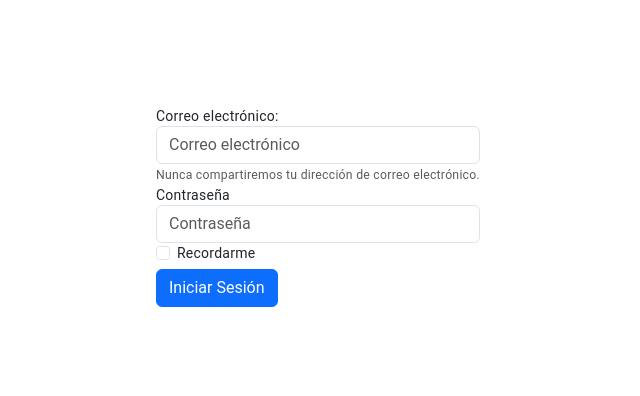
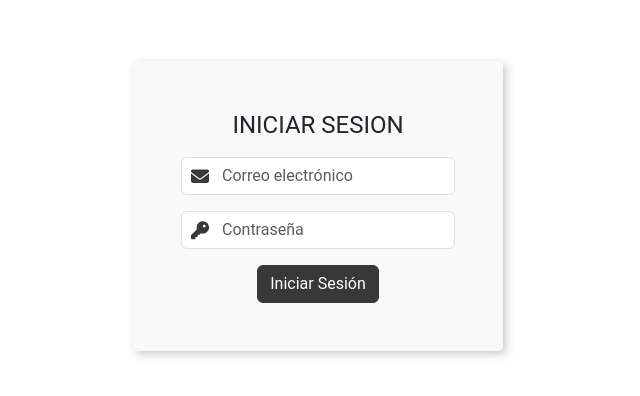
Before and after one commit to jCruzDuran/sysgimnasio-frontend, an Angular app: page / in a window 1280 px wide. Shown: the part 194-590 px from the top of the page, without its empty margins (322-962 px from the left). Built offline with nearby package versions, Linux system fonts and the light colour scheme; no server answers.

Commit message:
Diseño de login

```diff
--- a/src/app/components/login/login.component.css
+++ b/src/app/components/login/login.component.css
@@ -1,4 +1,39 @@
 #formLogin{
     height: 100vh; /* Ajusta la altura al 100% del viewport */
-    width: 65vw;
+    width: 90vw;
 }
+/* Estilos para los iconos de los campos de entrada */
+.input-icon {
+    position: relative;
+  }
+
+  .input-icon i {
+    position: absolute;
+    top: 50%;
+    left: 10px;
+    transform: translateY(-50%);
+    font-size: 18px;
+    color: #383838;
+  }
+
+  /* Estilo para los campos de entrada con iconos */
+  .input-with-icon {
+    padding-left: 40px; /* Margen izquierdo para el espacio del icono */
+  }
+
+  /* Estilos adicionales para decoración (puedes ajustarlos según tu preferencia) */
+  .container-login {
+    background-color: #f9f9f9;
+    border-radius: 5px;
+    padding: 20px;
+    box-shadow: 3px 3px 10px rgba(0, 0, 0, 0.225);
+  }
+
+.btn{
+    background-color: #383838;
+    border-color: #383838;
+}
+
+.btn:hover{
+    background-color: #0c0c0c;
+}
--- a/src/app/components/login/login.component.html
+++ b/src/app/components/login/login.component.html
@@ -1,18 +1,20 @@
 <div class="container d-flex justify-content-center align-items-center" id="formLogin">
-  <form>
-    <div class="form-group">
-      <label for="emailInput">Correo electrónico:</label>
-      <input type="email" [(ngModel)]="email" name="email" class="form-control" id="emailInput" aria-describedby="emailHelp" placeholder="Correo electrónico">
-      <small id="emailHelp" class="form-text text-muted">Nunca compartiremos tu dirección de correo electrónico.</small>
+  <form class="p-5 container-login">
+    <h1 class="text-center">INICIAR SESION</h1>
+    <div class="form-group mb-3">
+      <div class="input-icon">
+        <i class="fas fa-envelope"></i> <!-- Icono de correo -->
+        <input type="email" [(ngModel)]="email" name="email" class="form-control input-with-icon" id="emailInput" aria-describedby="emailHelp" placeholder="Correo electrónico">
+      </div>
     </div>
-    <div class="form-group">
-      <label for="passInput">Contraseña</label>
-      <input type="password" [(ngModel)]="password" name="password" class="form-control" id="passInput" placeholder="Contraseña">
+    <div class="form-group mb-3">
+      <div class="input-icon">
+        <i class="fas fa-key"></i> <!-- Icono de llave -->
+        <input type="password" [(ngModel)]="password" name="password" class="form-control input-with-icon" id="passInput" placeholder="Contraseña">
+      </div>
     </div>
-    <div class="form-group form-check">
-      <input type="checkbox" class="form-check-input" id="checkRecordarme">
-      <label class="form-check-label" for="checkRecordarme">Recordarme</label>
+    <div class="d-flex align-items-center justify-content-center">
+      <button type="submit" class="btn btn-primary" (click)="submit()">Iniciar Sesión</button>
     </div>
-    <button type="submit" class="btn btn-primary" (click)="submit()">Iniciar Sesión</button>
   </form>
 </div>
```
